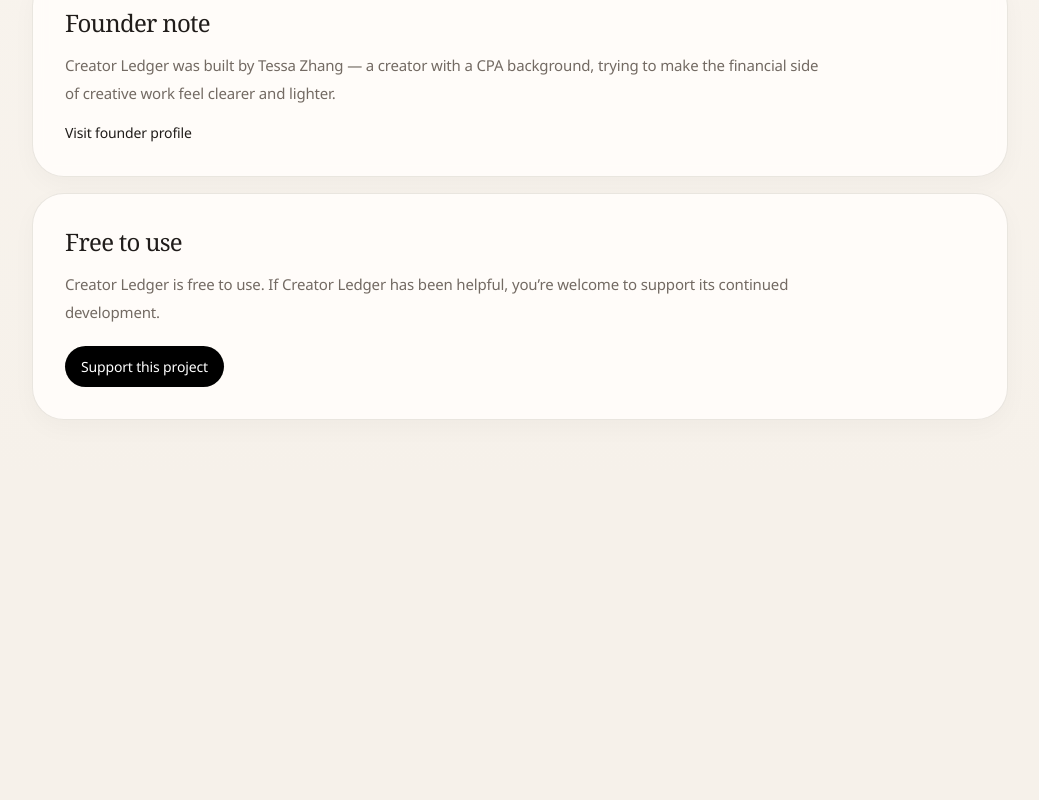
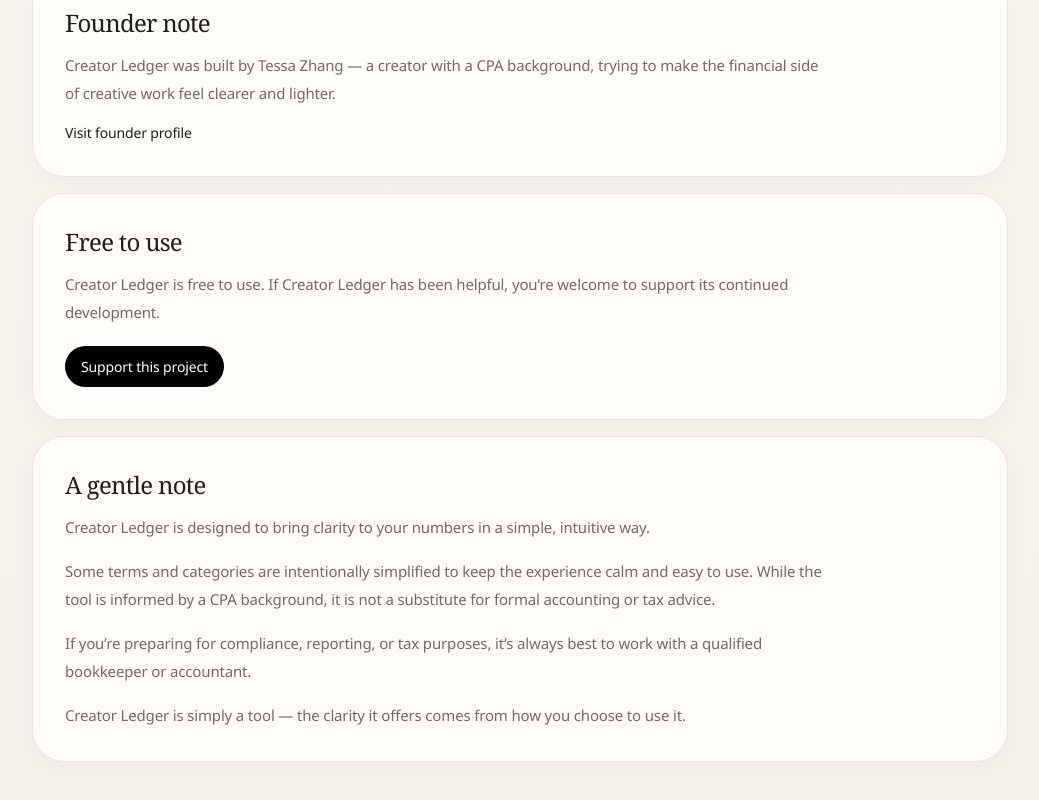
Before and after one commit to sleepingbeautytravels/creator-ledger, a Next.js app: page /about in a window 1280 px wide. Shown: the part 929-1729 px from the top of the page, without its empty margins (120-1159 px from the left). Before the commit the page ends 1405 px from the top, so only its background shows below. Built offline with nearby package versions, Linux system fonts and the light colour scheme.

Commit message:
Add soft disclaimer and footer note for clarity and CPA-safe positioning

```diff
--- a/app/about/page.tsx
+++ b/app/about/page.tsx
@@ -69,6 +69,29 @@
             ) : null}
           </Card>
         ))}
+
+        <Card className="space-y-3">
+          <h2 className="text-2xl font-medium text-[var(--foreground)]">A gentle note</h2>
+          <div className="space-y-4 max-w-3xl text-[15px] leading-7 text-[var(--muted)]">
+            <p>
+              Creator Ledger is designed to bring clarity to your numbers in a simple, intuitive
+              way.
+            </p>
+            <p>
+              Some terms and categories are intentionally simplified to keep the experience calm and
+              easy to use. While the tool is informed by a CPA background, it is not a substitute
+              for formal accounting or tax advice.
+            </p>
+            <p>
+              If you’re preparing for compliance, reporting, or tax purposes, it’s always best to
+              work with a qualified bookkeeper or accountant.
+            </p>
+            <p>
+              Creator Ledger is simply a tool — the clarity it offers comes from how you choose to
+              use it.
+            </p>
+          </div>
+        </Card>
       </section>
     </main>
   );
--- a/app/page.tsx
+++ b/app/page.tsx
@@ -231,7 +231,9 @@
             Support
           </a>
         </nav>
-        <p className="text-xs text-[var(--muted)]/80">Built with care for creators.</p>
+        <p className="text-xs text-[var(--muted)]/80">
+          Built with care for creators. Designed for clarity, not complexity.
+        </p>
       </footer>
     </main>
   );
```
